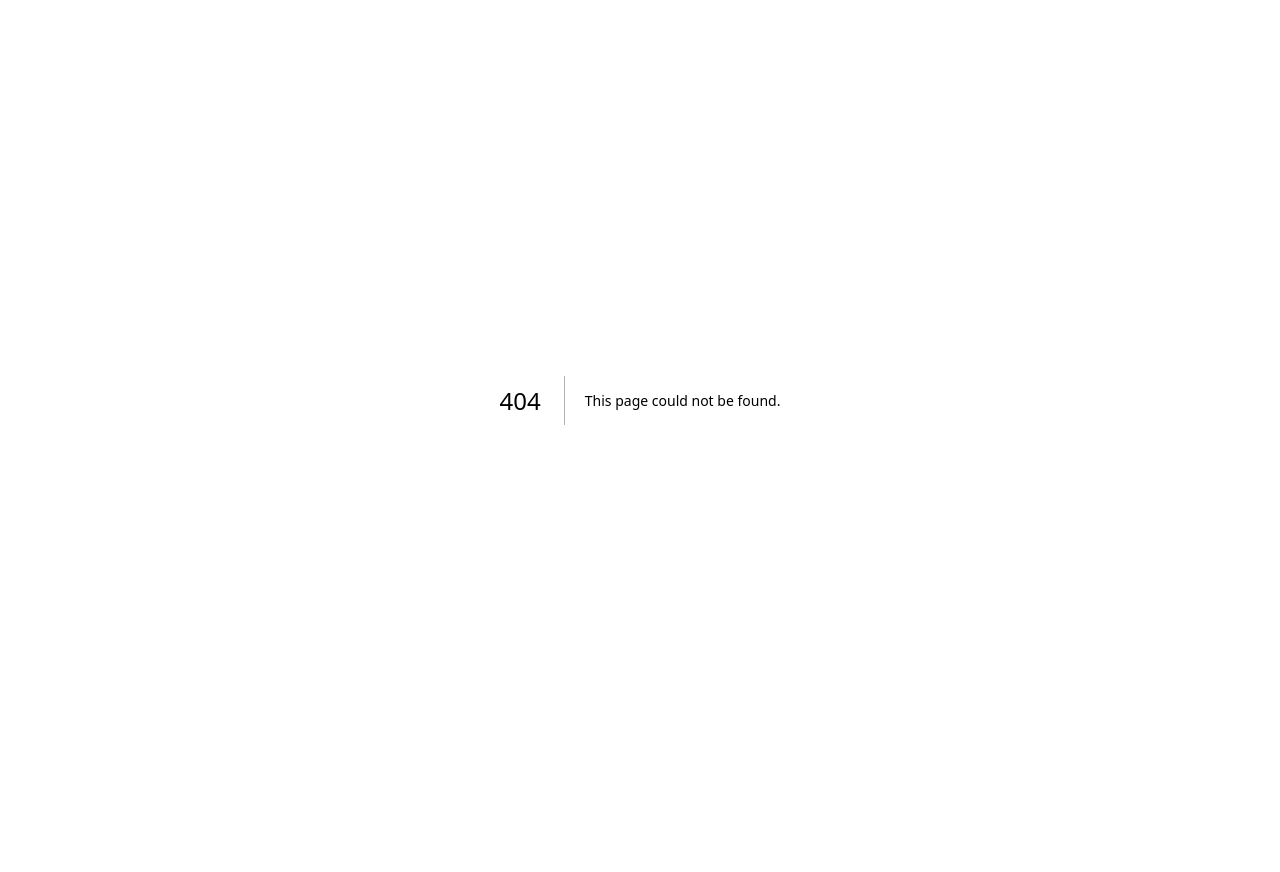
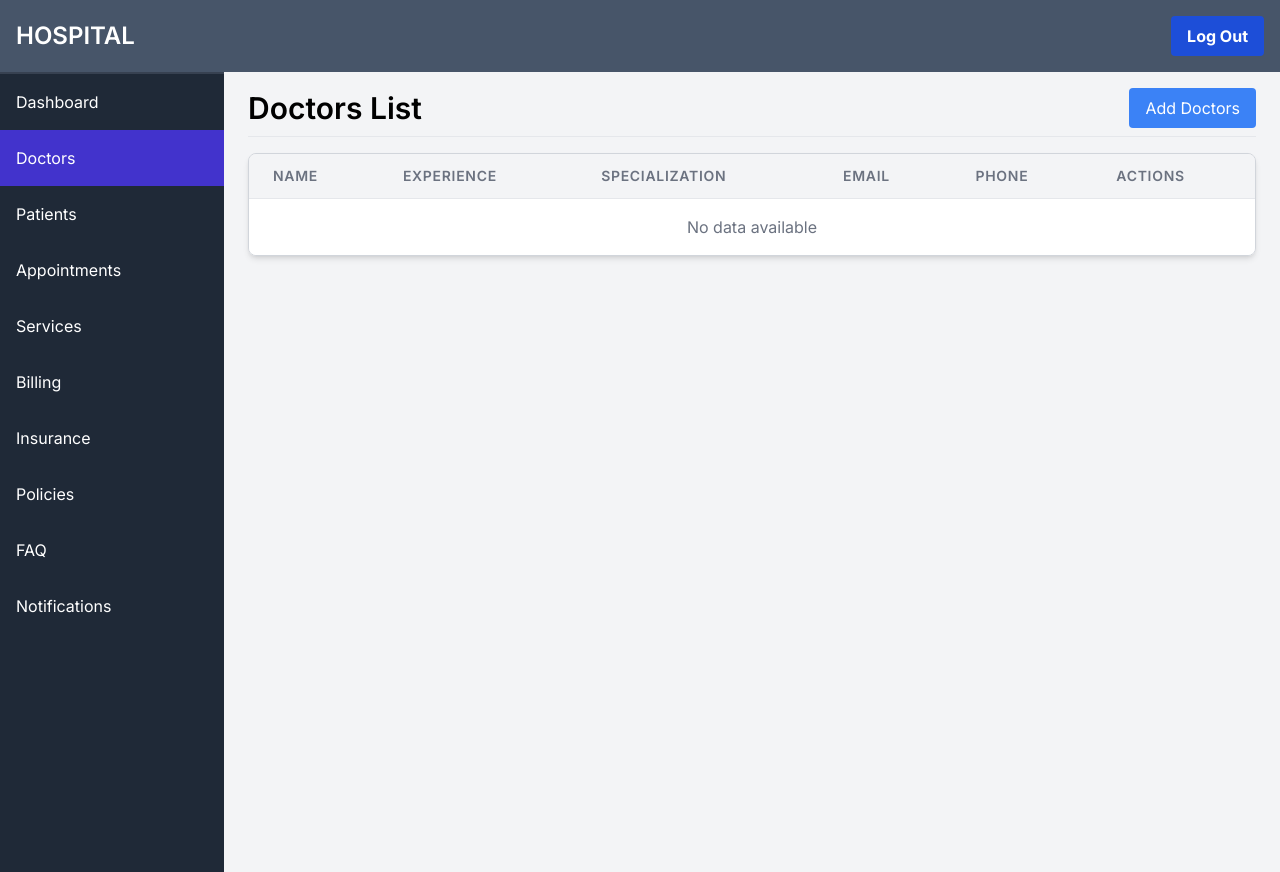
Before and after one commit to saipatnam99/HospitalManagementPortal, a Next.js app: page /doctors in a window 1280 px wide. Before the commit this address had no page. Before the commit the page ends 800 px from the top, so only its background shows below. Built offline with nearby package versions, Linux system fonts and the light colour scheme.

Commit message:
user Registration

```diff
--- /dev/null
+++ b/app/(pages)/dashboard/page.tsx
@@ -0,0 +1,30 @@
+"use client";
+
+import Navbar from "@/components/navbar/page";
+import Sidebar from "@/components/sidebar/page";
+
+
+const sidebarItems = [
+  { href: "/dashboard", label: "Dashboard", active: true },
+  { href: "/doctors", label: "Doctors" },
+  { href: "/patients", label: "Patients" },
+  { href: "/appointments", label: "Appointments" },
+  { href: "/services", label: "Services" },
+  { href: "/billing", label: " Billing" },
+  { href: "/insurance", label: "Insurance" },
+  { href: "/policies", label: "Policies" },
+  { href: "/faq", label: "FAQ" },
+  { href: "/notifications", label: "Notifications" },
+];
+
+export default function Dashboard() {
+  return (
+    <div className="min-h-screen flex flex-col">
+      <Navbar />
+      <div className="bg-gray-100 flex flex-row">
+        <Sidebar sidebarItems={sidebarItems} />
+        <h1 className="text-3xl mb-4">Welcome to Hospitals</h1>
+      </div>
+    </div>
+  );
+}
--- /dev/null
+++ b/app/(pages)/doctors/add-doctor/page.tsx
@@ -0,0 +1,131 @@
+"use client";
+import React from "react";
+
+const handleChange = (
+  e: React.ChangeEvent<HTMLInputElement | HTMLTextAreaElement>
+) => {
+  // setFormData({ ...formData, [e.target.name]: e.target.value });
+};
+
+  const handleSubmit = (e: React.FormEvent<HTMLFormElement>) => {
+    e.preventDefault();
+  // onSubmit(formData);
+  };
+
+const AddDoctor = () => {
+  return (
+    <form onSubmit= {handleSubmit}className="max-w-lg mx-auto p-6 bg-white rounded shadow-md space-y-6">
+      <div>
+        <label
+          className="block text-gray-700 text-sm font-bold mb-2"
+          htmlFor="fullName"
+        >
+          Full Name
+        </label>
+        <input
+          type="text"
+          name="fullName"
+          // value={formData.fullName}
+          onChange={handleChange}
+          className="w-full px-3 py-2 border rounded focus:outline-none focus:ring-2 focus:ring-blue-600"
+          required
+        />
+      </div>
+
+      <div>
+        <label
+          className="block text-gray-700 text-sm font-bold mb-2"
+          htmlFor="email"
+        >
+          Email
+        </label>
+        <input
+          type="email"
+          name="email"
+          //  value={formData.email}
+          onChange={handleChange}
+          className="w-full px-3 py-2 border rounded focus:outline-none focus:ring-2 focus:ring-blue-600"
+          required
+        />
+      </div>
+
+      <div>
+        <label
+          className="block text-gray-700 text-sm font-bold mb-2"
+          htmlFor="phoneNumber"
+        >
+          Phone Number
+        </label>
+        <input
+          type="tel"
+          name="phoneNumber"
+          // value={formData.phoneNumber}
+          onChange={handleChange}
+          className="w-full px-3 py-2 border rounded focus:outline-none focus:ring-2 focus:ring-blue-600"
+          required
+        />
+      </div>
+
+      <div>
+        <label
+          className="block text-gray-700 text-sm font-bold mb-2"
+          htmlFor="specialization"
+        >
+          Specialization
+        </label>
+        <input
+          type="text"
+          name="specialization"
+          // value={formData.specialization}
+          onChange={handleChange}
+          className="w-full px-3 py-2 border rounded focus:outline-none focus:ring-2 focus:ring-blue-600"
+          required
+        />
+      </div>
+
+      <div>
+        <label
+          className="block text-gray-700 text-sm font-bold mb-2"
+          htmlFor="experience"
+        >
+         Experience
+        </label>
+        <input
+          type="number"
+          name="experience"
+          // value={formData.yearsOfExperience}
+          onChange={handleChange}
+          className="w-full px-3 py-2 border rounded focus:outline-none focus:ring-2 focus:ring-blue-600"
+          required
+        />
+      </div>
+
+      <div>
+        <label
+          className="block text-gray-700 text-sm font-bold mb-2"
+          htmlFor="address"
+        >
+         Address
+        </label>
+        <textarea
+          name="address"
+          //value={formData.clinicAddress}
+          onChange={handleChange}
+          className="w-full px-3 py-2 border rounded focus:outline-none focus:ring-2 focus:ring-blue-600"
+          required
+        ></textarea>
+      </div>
+
+      <div>
+        <button
+          type="submit"
+          className="w-full bg-blue-600 text-white py-2 rounded hover:bg-blue-700 transition duration-200"
+        >
+          Register
+        </button>
+      </div>
+    </form>
+  );
+};
+
+export default AddDoctor;
--- /dev/null
+++ b/app/(pages)/doctors/page.tsx
@@ -0,0 +1,77 @@
+"use client";
+
+import DataTable from "@/components/dataTable/page";
+import Navbar from "@/components/navbar/page";
+import Sidebar from "@/components/sidebar/page";
+import Link from "next/link";
+import { useState } from "react";
+
+
+const sidebarItems = [
+  { href: "/dashboard", label: "Dashboard"},
+  { href: "/doctors", label: "Doctors", active: true  },
+  { href: "/patients", label: "Patients" },
+  { href: "/appointments", label: "Appointments" },
+  { href: "/services", label: "Services" },
+  { href: "/billing", label: " Billing" },
+  { href: "/insurance", label: "Insurance" },
+  { href: "/policies", label: "Policies" },
+  { href: "/faq", label: "FAQ" },
+  { href: "/notifications", label: "Notifications" },
+];
+
+const columns = [
+    { header: () => "Name", accessorKey: "name" },
+    { header: () => "Experience", accessorKey: "experience" },
+    { header: () => "Specialization", accessorKey: "specialization" },
+    { header: () => "Email", accessorKey: "email" },
+    { header: () => "Phone", accessorKey: "phone" },
+
+    {
+      header: () => "Actions",
+      accessorKey: "actions",
+      cell: ({ row }: { row: any }) => (
+        <>
+          <button
+            className="mr-2 px-4 py-2 bg-yellow-500 text-white rounded"
+          //  onClick={() => handleEdit(row.id)}
+          >
+            Edit
+          </button>
+          <button
+            className="px-4 py-2 bg-red-500 text-white rounded"
+           // onClick={() => handleDelete(row.id)}
+          >
+            Delete
+          </button>
+        </>
+      ),
+    },
+  ];
+
+export default function Doctors() {
+    const [isLoading,setIsLoading]=useState(false)
+  return (
+
+    <div className="min-h-screen flex flex-col">
+    <Navbar />
+    <div className="bg-gray-100 flex flex-row">
+      <Sidebar sidebarItems={sidebarItems} />
+      <div className="flex-grow px-6 py-4">
+        <div className="flex justify-between items-center mb-4 pb-2 border-b border-gray-200">
+          <h1 className="text-3xl font-semibold">Doctors List</h1>
+          <button
+            className="px-4 py-2 bg-blue-500 text-white rounded"
+            //onClick={() => setShowAddModal(true)}
+          >
+            <Link href={"/doctors/add-doctor"}> Add Doctors</Link>
+
+          </button>
+        </div>
+
+        <DataTable columns={columns} data={[]} isLoading={isLoading} />
+      </div>
+    </div>
+  </div>
+  );
+}
--- a/app/(pages)/signup/page.tsx
+++ b/app/(pages)/signup/page.tsx
@@ -8,18 +8,18 @@ const Signup = () => {
   const [password, setPassword] = useState("");
   const [confirmPassword, setConfirmPassword] = useState("");
 
-  //   const handleSubmit = async (e: React.FormEvent) => {
-  //     e.preventDefault();
-  //     if (password !== confirmPassword) {
-  //       alert("Passwords don't match");
-  //       return;
-  //     }
-  //     // Add signup logic here
-  //   };
+    const handleSubmit = async (e: React.FormEvent) => {
+      e.preventDefault();
+      if (password !== confirmPassword) {
+        alert("Passwords don't match");
+        return;
+      }
+      // Add signup logic here
+    };
 
   return (
     <div className="min-h-screen flex items-center justify-center bg-gray-100">
-      <form
+      <form onSubmit={handleSubmit}
 
         className="bg-white p-8 rounded shadow-md w-full max-w-sm"
       >
@@ -33,7 +33,7 @@ const Signup = () => {
             type="email"
             placeholder="Email"
             value={email}
-            // onChange={(e) => setEmail(e.target.value)}
+            onChange={(e) => setEmail(e.target.value)}
             className="w-full p-2 border rounded"
           />
         </div>
@@ -46,7 +46,7 @@ const Signup = () => {
             type="text"
             placeholder="Username"
             value={username}
-            // onChange={(e) => setUsername(e.target.value)}
+            onChange={(e) => setUsername(e.target.value)}
             className="w-full p-2 border rounded"
           />
         </div>
@@ -59,7 +59,7 @@ const Signup = () => {
             type="text"
             placeholder="Phone"
             value={phone}
-            // onChange={(e) => setPhone(e.target.value)}
+            onChange={(e) => setPhone(e.target.value)}
             className="w-full p-2 border rounded"
           />
         </div>
@@ -72,7 +72,7 @@ const Signup = () => {
             type="password"
             placeholder="Password"
             value={password}
-            // onChange={(e) => setPassword(e.target.value)}
+            onChange={(e) => setPassword(e.target.value)}
             className="w-full p-2 border rounded"
           />
         </div>
@@ -85,7 +85,7 @@ const Signup = () => {
             type="password"
             placeholder="Confirm Password"
             value={confirmPassword}
-            // onChange={(e) => setConfirmPassword(e.target.value)}
+             onChange={(e) => setConfirmPassword(e.target.value)}
             className="w-full p-2 border rounded"
           />
         </div>
--- /dev/null
+++ b/components/dataTable/page.tsx
@@ -0,0 +1,65 @@
+import React from "react";
+import { BeatLoader } from "react-spinners";
+
+interface DataTableProps {
+  columns: {
+    header: () => string | JSX.Element;
+    accessorKey: string;
+    cell?: ({ row }: { row: any }) => JSX.Element | null;
+  }[];
+  data: any[];
+  isLoading: any;
+}
+
+const DataTable: React.FC<DataTableProps> = ({ columns, data ,isLoading}) => {
+  return (
+    <div className="h-auto max-h-[480px] overflow-auto border border-gray-300 rounded-lg shadow-md">
+      <table className="min-w-full divide-y divide-gray-200">
+        <thead className="bg-gray-100 sticky top-0 z-10">
+          <tr>
+            {columns.map((column, columnIndex) => (
+              <th
+                key={columnIndex}
+                scope="col"
+                className="px-6 py-3 text-left text-sm font-semibold text-gray-500 uppercase tracking-wider"
+              >
+                {column.header()}
+              </th>
+            ))}
+          </tr>
+        </thead>
+        <tbody className="bg-white divide-y divide-gray-200">
+        {isLoading ? (
+          <tr>
+            <td colSpan={columns.length} className="px-6 py-4 text-center text-gray-500 ">
+
+              <BeatLoader color="red" style={{textAlign: "center"}}/>
+
+            </td>
+          </tr>
+        ) : data.length === 0 ? (
+          <tr>
+            <td colSpan={columns.length} className="px-6 py-4 text-center text-gray-500 ">
+              No data available
+            </td>
+          </tr>
+        ) : (
+          data.map((row, rowIndex) => (
+            <tr key={rowIndex}>
+              {columns.map((column, colIndex) => (
+                <td key={colIndex} className="px-6 py-4">
+                  {column.cell ? column.cell({ row }) : row[column.accessorKey]}
+                </td>
+              ))}
+            </tr>
+          ))
+        )}
+
+
+        </tbody>
+      </table>
+    </div>
+  );
+};
+
+export default DataTable;
--- a/components/navbar/page.tsx
+++ b/components/navbar/page.tsx
@@ -5,13 +5,13 @@ const Navbar = () => {
     // <div className="bg-slate-500 text-white py-3 px-4 mt-2 rounded-full items-right">
     //     <button className="bg-blue-700 text-white rounded-md p-2 "> Login</button>
     // </div>
-    <div className="bg-gray-800 text-white p-4 flex justify-between items-center">
+    <div className="bg-slate-600 text-white p-4 flex justify-between items-center">
     <h1 className="text-2xl font-semibold">HOSPITAL</h1>
     <button
 
       className="bg-blue-700 hover:bg-green-500 text-white font-bold py-2 px-4 rounded"
     >
-      Log In
+      Log Out
     </button>
   </div>
   )
--- a/components/sidebar/page.tsx
+++ b/components/sidebar/page.tsx
@@ -0,0 +1,36 @@
+import Link from "next/link";
+
+interface SidebarItem {
+  href: string;
+  label: string;
+  active?: boolean; // active is optional
+}
+
+interface SidebarProps {
+  sidebarItems: SidebarItem[];
+}
+
+export default function Sidebar({ sidebarItems }: SidebarProps) {
+  // console.log(sidebarItems);
+
+  return (
+    <div className="h-screen w-56 bg-gray-800 text-white border-t-2 border-gray-700">
+      <nav className="mt-0">
+        <ul>
+          {sidebarItems.map((item, index) => (
+            <li
+              key={index}
+              className={` ${
+                item.active ? "bg-[#4233cc] " : "bg-gray-800 hover:bg-gray-700"
+              }`}
+            >
+              <Link href={item.href} className="block p-4">
+                {item.label}
+              </Link>
+            </li>
+          ))}
+        </ul>
+      </nav>
+    </div>
+  );
+}
--- a/package.json
+++ b/package.json
@@ -11,7 +11,8 @@
   "dependencies": {
     "next": "14.2.5",
     "react": "^18",
-    "react-dom": "^18"
+    "react-dom": "^18",
+    "react-spinners": "^0.14.1"
   },
   "devDependencies": {
     "@types/node": "^20",
```
Also changed, not shown: 1 other file (tests, documents, lock files or other folders).
